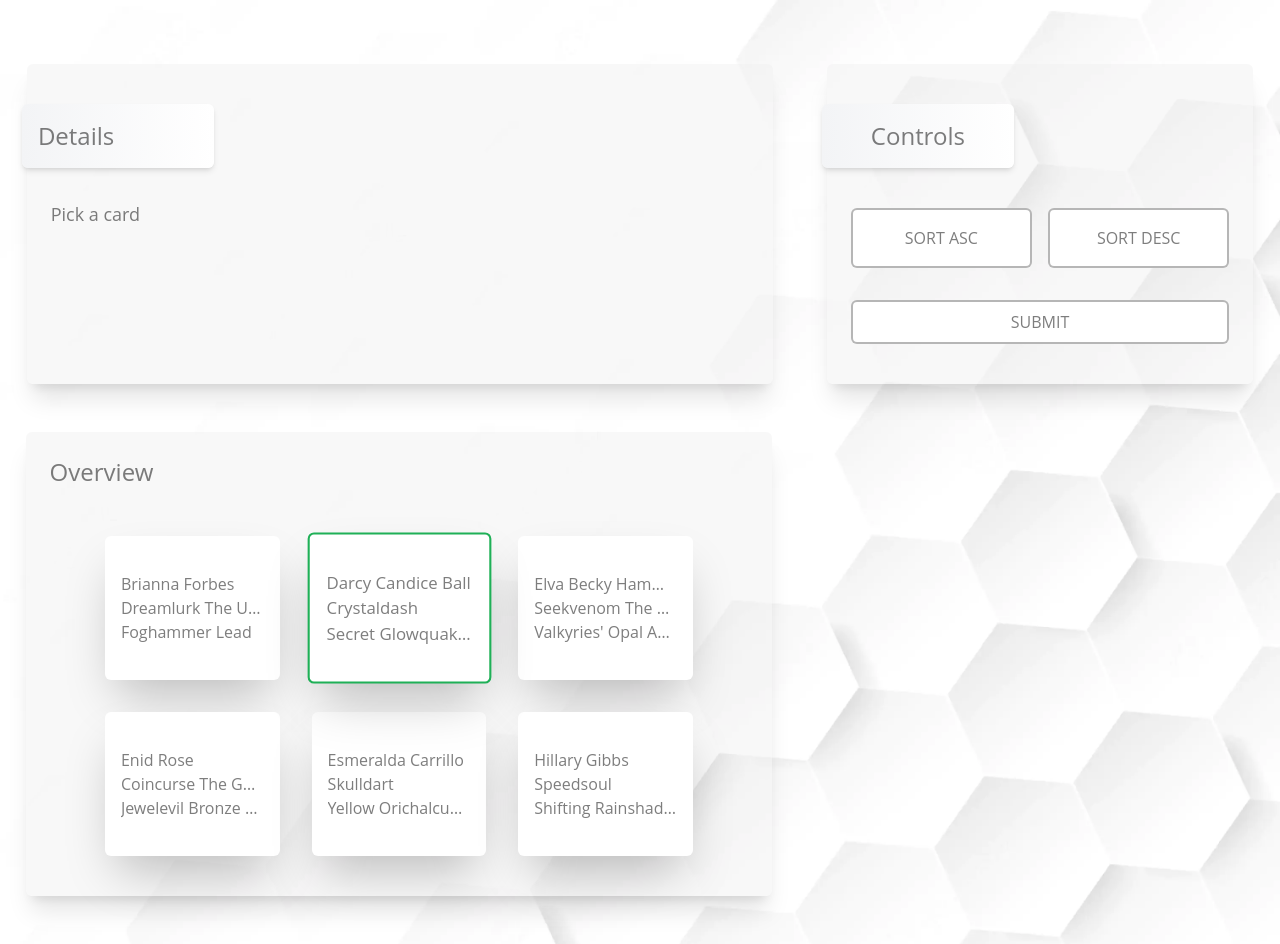
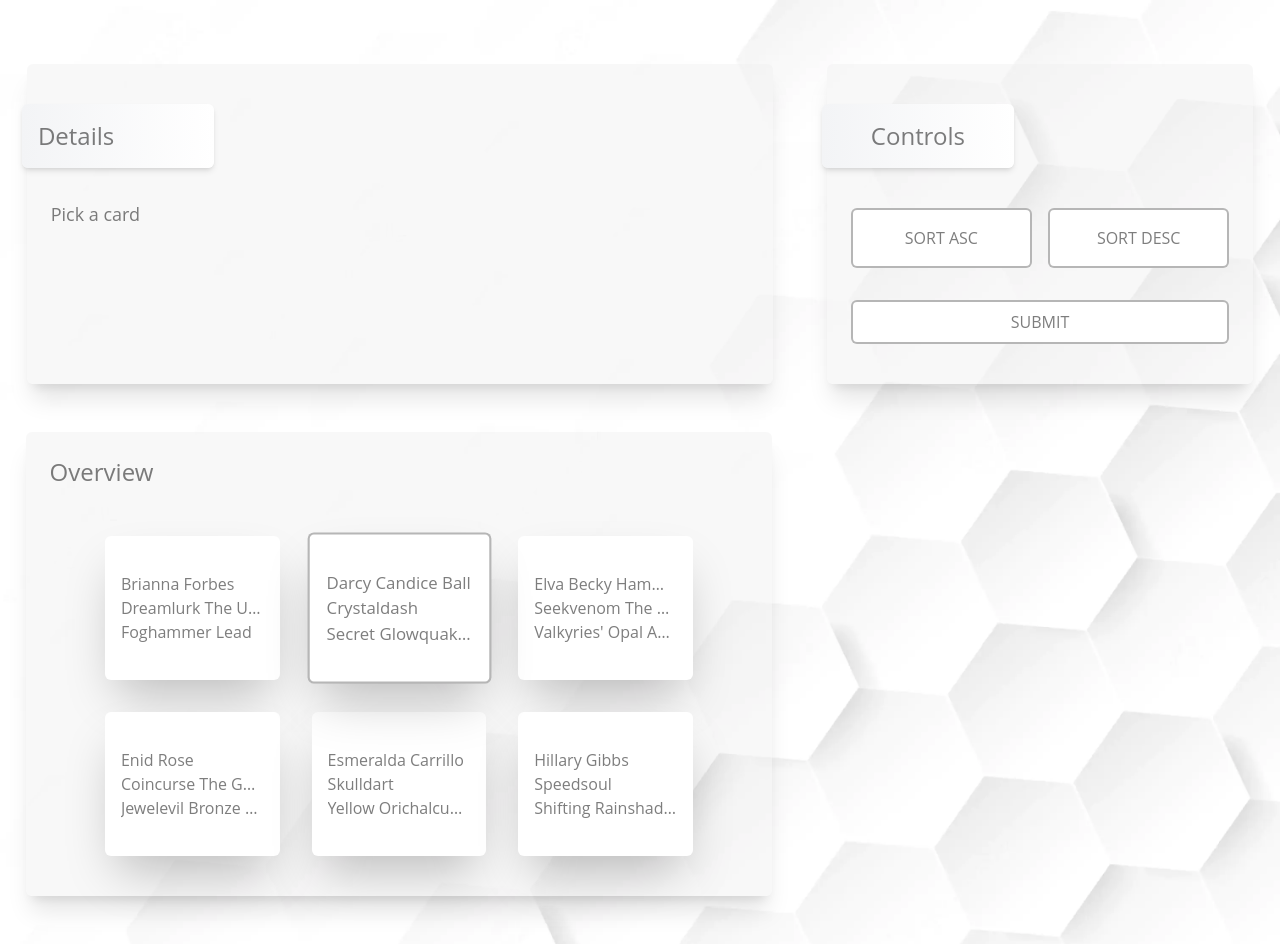
Before and after one commit to blackwolfinc/ClientUpwork-01, a React (Create React App) app: page / in a window 1280 px wide. Built offline with nearby package versions, Linux system fonts and the light colour scheme.

Commit message:
fixed borde

```diff
--- a/src/Page/Homepage.tsx
+++ b/src/Page/Homepage.tsx
@@ -57,9 +57,9 @@ export const Homepage = () => {
       return (
         <div
           className={` ${
-            // if index same as DataSelected The border will be turn green
+            // if index same as DataSelected The border will be turn gray
             DataIndexSelected == i
-              ? "border-[2px] border-[#1fb057] scale-105"
+              ? "border-[2px] border-[#4A4A4A]/40 scale-105"
               : ""
           } bg-[#ffffff] tag  m-[1rem] w-[8rem] md:w-3/12 p-[1rem]
            min-h-[9rem] justify-center items-start flex flex-col rounded-md shadow-2xl text-[#00000082]
```
